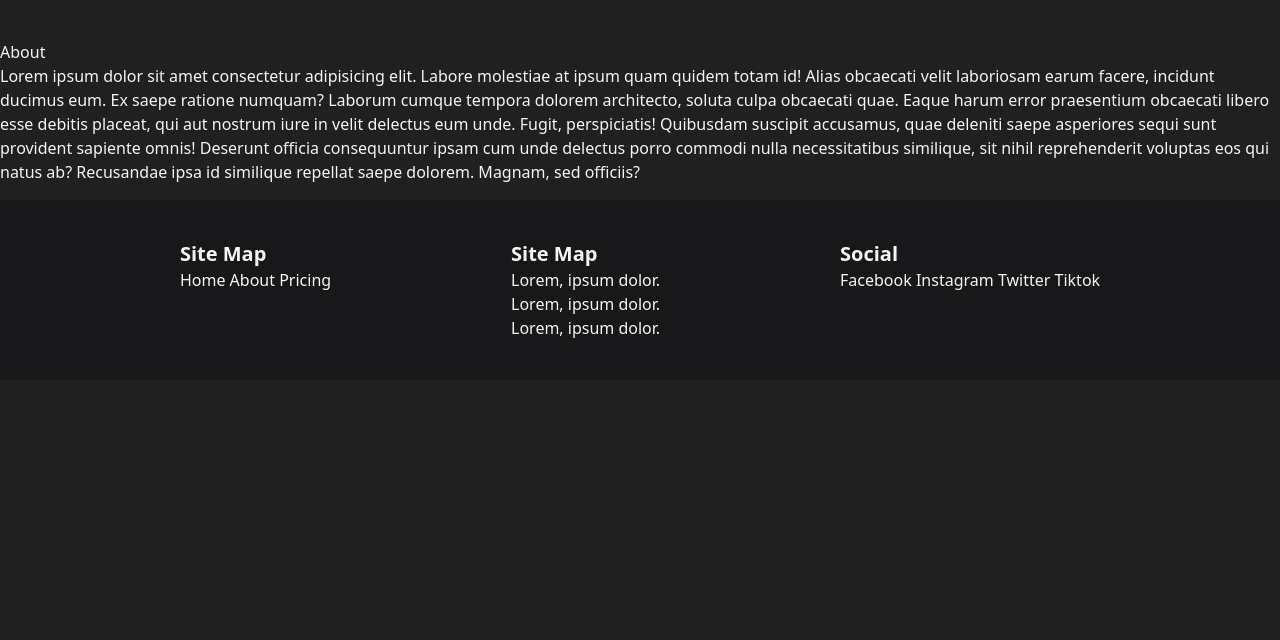
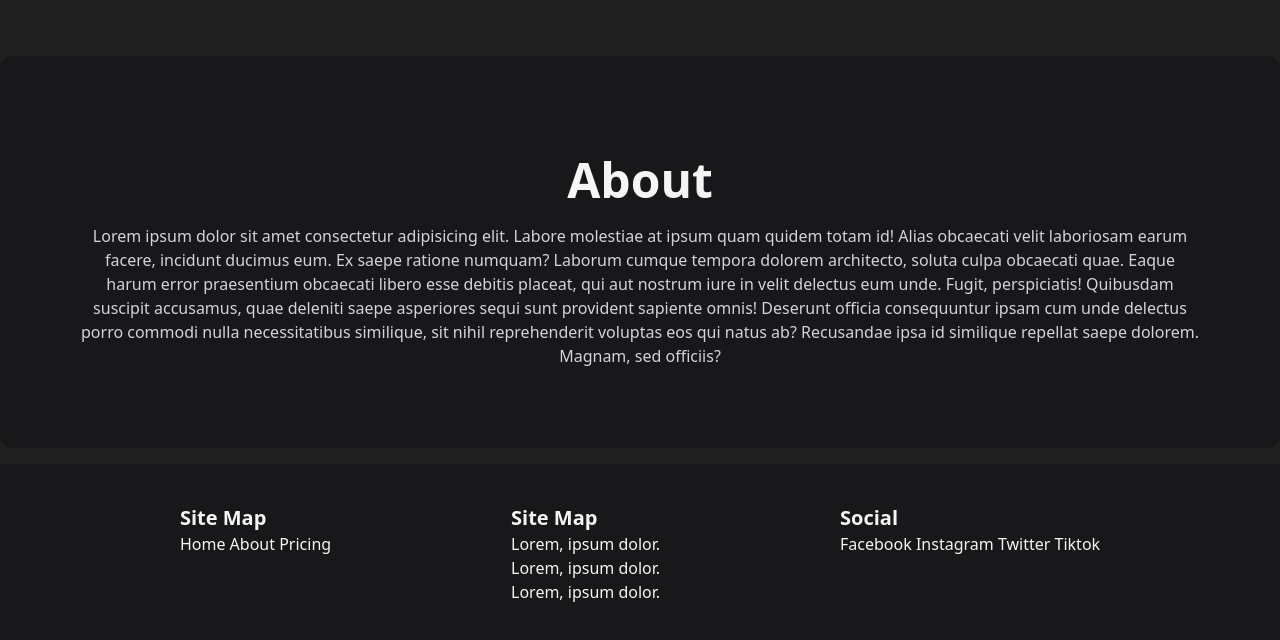
Before and after one commit to jorgeCastro-CVJJ/astro-landing, an Astro site: page /astro-landing/about in a window 1280 px wide. Built offline with nearby package versions, Linux system fonts and the light colour scheme; Astro itself is replaced by a stand-in of ours.

Commit message:
Added About page

```diff
--- a/package.json
+++ b/package.json
@@ -8,7 +8,8 @@
     "start": "astro dev",
     "build": "astro build",
     "preview": "astro preview",
-    "astro": "astro"
+    "astro": "astro",
+    "deploy": "gh-pages -d dist"
   },
   "dependencies": {
     "@astrojs/tailwind": "^2.1.3",
--- a/src/components/Footer.astro
+++ b/src/components/Footer.astro
@@ -1,9 +1,9 @@
-<footer class="bg-zinc-900 py-10 gap-4 mt-4">
+<footer class="bg-zinc-900 py-10 gap-4 mt-4 bottom-1">
     <div class="container mx-auto flex felx-col md:flex-row justify-evenly text-center md:text-left ">
         <div>
             <h4 class="font-bold text-xl" >Site Map</h4>
             <a href="/">Home</a>
-            <a href="/about">About</a>
+            <a href="/astro-landing/about">About</a>
             <a href="/pricing">Pricing</a>
         </div>
         <div>
@@ -15,7 +15,7 @@
         <div>
             <h4 class="font-bold text-xl">Social</h4>
             <a href="/">Facebook</a>
-            <a href="/about">Instagram</a>
+            <a href="/astro-landing/about">Instagram</a>
             <a href="/pricing">Twitter</a>
             <a href="/pricing">Tiktok</a>
         </div>
--- a/src/components/landing/Hero.astro
+++ b/src/components/landing/Hero.astro
@@ -6,5 +6,5 @@
         </p>
         <button class="bg-indigo-500 px-3 py-2 hover:bg-indigo-400">Start Now!</button>
     </div>
-    <img src="/images/fingerprint.svg" alt="" class="w-80">
+    <img src="/astro-landing/images/fingerprint.svg" alt="" class="w-80">
 </header>
--- a/src/pages/about.astro
+++ b/src/pages/about.astro
@@ -4,6 +4,10 @@ import Layout from "../layouts/Layout.astro";
 
 ---
 <Layout title="Acerca del sitio">
-    <h1>About</h1>
-    <p>Lorem ipsum dolor sit amet consectetur adipisicing elit. Labore molestiae at ipsum quam quidem totam id! Alias obcaecati velit laboriosam earum facere, incidunt ducimus eum. Ex saepe ratione numquam? Laborum cumque tempora dolorem architecto, soluta culpa obcaecati quae. Eaque harum error praesentium obcaecati libero esse debitis placeat, qui aut nostrum iure in velit delectus eum unde. Fugit, perspiciatis! Quibusdam suscipit accusamus, quae deleniti saepe asperiores sequi sunt provident sapiente omnis! Deserunt officia consequuntur ipsam cum unde delectus porro commodi nulla necessitatibus similique, sit nihil reprehenderit voluptas eos qui natus ab? Recusandae ipsa id similique repellat saepe dolorem. Magnam, sed officiis?</p>
+    <div class="bg-zinc-900 rounded-xl p-20 my-4 text-center ">
+        <h1 class="text-5xl font-bold my-5" >About</h1>
+        <p class="text-zinc-300">
+            Lorem ipsum dolor sit amet consectetur adipisicing elit. Labore molestiae at ipsum quam quidem totam id! Alias obcaecati velit laboriosam earum facere, incidunt ducimus eum. Ex saepe ratione numquam? Laborum cumque tempora dolorem architecto, soluta culpa obcaecati quae. Eaque harum error praesentium obcaecati libero esse debitis placeat, qui aut nostrum iure in velit delectus eum unde. Fugit, perspiciatis! Quibusdam suscipit accusamus, quae deleniti saepe asperiores sequi sunt provident sapiente omnis! Deserunt officia consequuntur ipsam cum unde delectus porro commodi nulla necessitatibus similique, sit nihil reprehenderit voluptas eos qui natus ab? Recusandae ipsa id similique repellat saepe dolorem. Magnam, sed officiis?
+        </p>
+    </div>
 </Layout>
```
